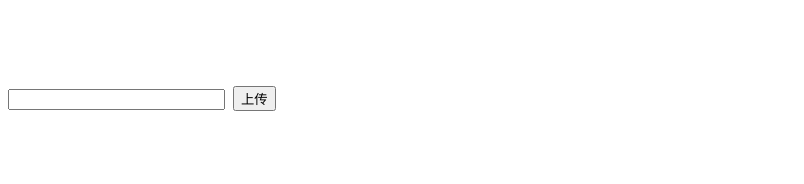
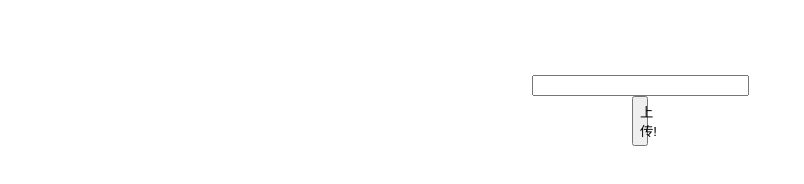
Before and after one commit to MAZE778/MAZE778.github.io, a plain HTML site: page up.html in a window 1280 px wide. Shown: the whole page, without its empty margins (0-804 px from the left). Drawn offline with Linux system fonts and the light colour scheme.

Commit message:
Update up.html

```diff
--- a/up.html
+++ b/up.html
@@ -8,8 +8,8 @@
   </style>
 </head>
 <body>
-  <h1>留言板<h1>
-  <input type="text" id="name" name="a" required minlength="1" maxlength="32" size="24" />
-  <input type="submit" value="上传" />
+  <h1 align="center">留言板<h1>
+  <div style="text-align:center;vertical-align:middel;"><input type="text" id="name" name="a" required minlength="1" maxlength="32" size="24" /></div>
+  <div style="text-align:center;vertical-align:middel;"><button style="height:50px;width:16px;">上传!</button></div>
 </body>
 </html>
```
